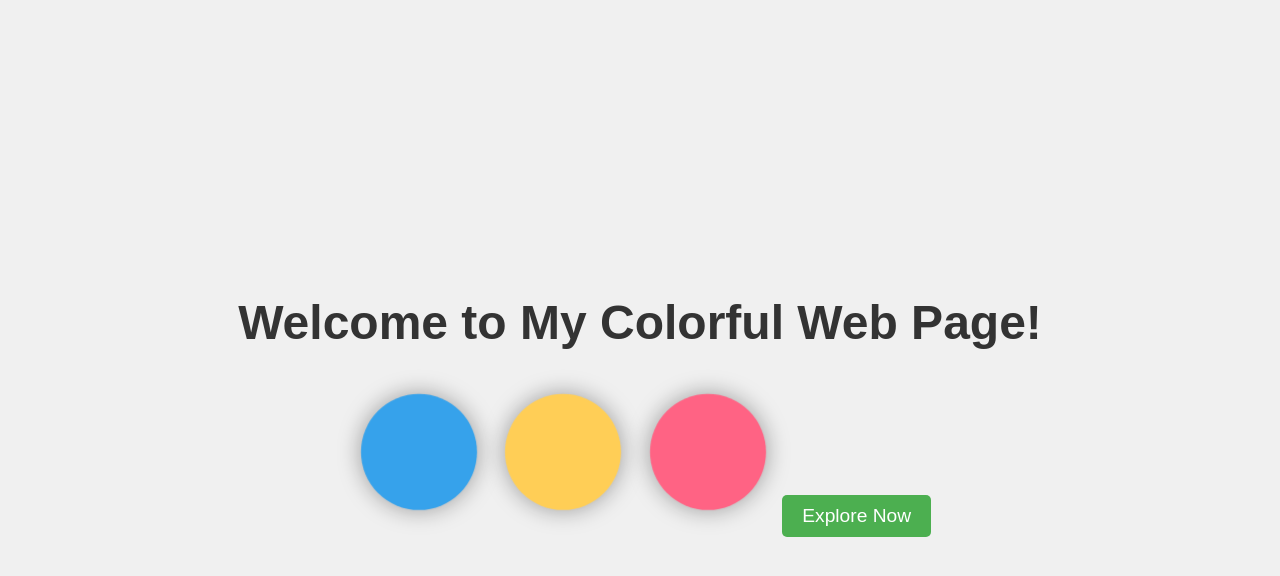
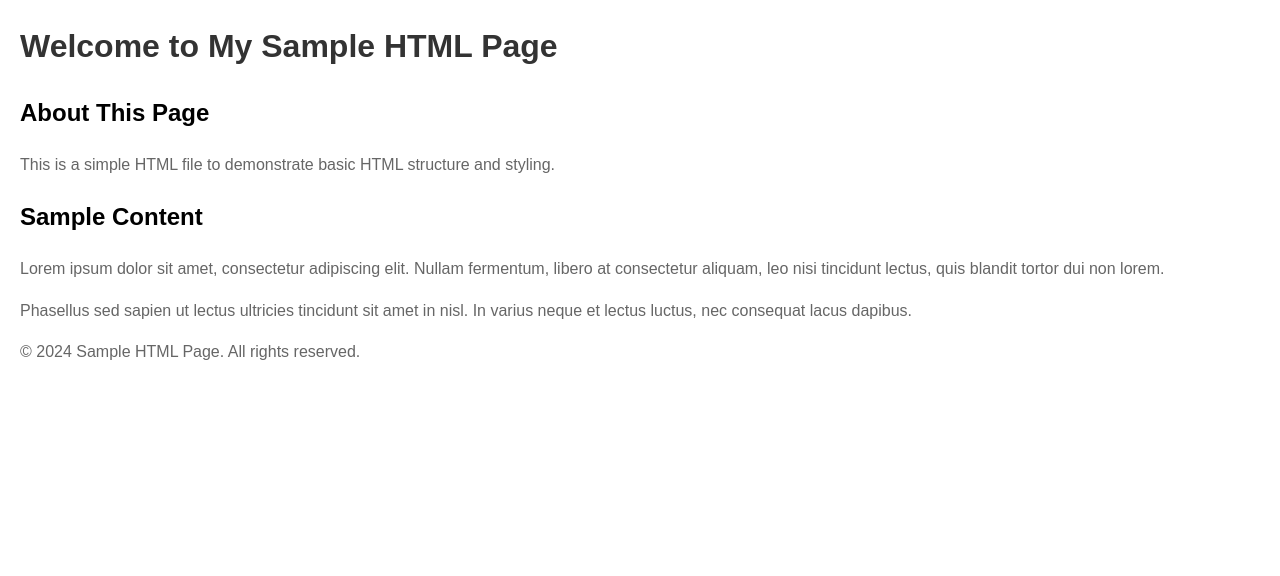
Before and after one commit to battulaveerareddy/my-docker, a plain HTML site: page index.html in a window 1280 px wide. Drawn offline with Linux system fonts and the light colour scheme.

Commit message:
Update index.html

```diff
--- a/index.html
+++ b/index.html
@@ -3,70 +3,39 @@
 <head>
     <meta charset="UTF-8">
     <meta name="viewport" content="width=device-width, initial-scale=1.0">
-<title>Colorful Web Page</title>
+    <title>Sample HTML File</title>
     <style>
         body {
             font-family: Arial, sans-serif;
-        background-color: #f0f0f0;
-        margin: 0;
+            line-height: 1.6;
+            margin: 20px;
             padding: 0;
-        display: flex;
-        justify-content: center;
-        align-items: center;
-        height: 100vh;
-    }
-    .container {
-        text-align: center;
         }
         h1 {
-        font-size: 3em;
             color: #333;
         }
-    .btn {
-        display: inline-block;
-        padding: 10px 20px;
-        background-color: #4CAF50;
-        color: #fff;
-        text-decoration: none;
-        font-size: 1.2em;
-        margin-top: 20px;
-        border-radius: 5px;
-        transition: background-color 0.3s;
-    }
-    .btn:hover {
-        background-color: #45a049;
-    }
-    .circle {
-        width: 100px;
-        height: 100px;
-        background-color: #ff6384;
-        border-radius: 50%;
-        margin: 20px;
-        display: inline-block;
-        box-shadow: 0 0 20px rgba(0, 0, 0, 0.2);
-        animation: pulse 2s infinite alternate;
-    }
-    .circle:nth-child(2) {
-        background-color: #36a2eb;
-    }
-    .circle:nth-child(3) {
-        background-color: #ffce56;
-    }
-    @keyframes pulse {
-        to {
-            transform: scale(1.2);
-            box-shadow: 0 0 20px rgba(0, 0, 0, 0.4);
-        }
+        p {
+            color: #666;
         }
     </style>
 </head>
 <body>
-<div class="container">
-    <h1>Welcome to My Colorful Web Page!</h1>
-    <div class="circle"></div>
-    <div class="circle"></div>
-    <div class="circle"></div>
-    <a href="#" class="btn">Explore Now</a>
-</div>
+    <header>
+        <h1>Welcome to My Sample HTML Page</h1>
+    </header>
+    <main>
+        <section>
+            <h2>About This Page</h2>
+            <p>This is a simple HTML file to demonstrate basic HTML structure and styling.</p>
+        </section>
+        <section>
+            <h2>Sample Content</h2>
+            <p>Lorem ipsum dolor sit amet, consectetur adipiscing elit. Nullam fermentum, libero at consectetur aliquam, leo nisi tincidunt lectus, quis blandit tortor dui non lorem.</p>
+            <p>Phasellus sed sapien ut lectus ultricies tincidunt sit amet in nisl. In varius neque et lectus luctus, nec consequat lacus dapibus.</p>
+        </section>
+    </main>
+    <footer>
+        <p>&copy; 2024 Sample HTML Page. All rights reserved.</p>
+    </footer>
 </body>
 </html>
```
Lines whose indentation alone changed are shown as unchanged.
